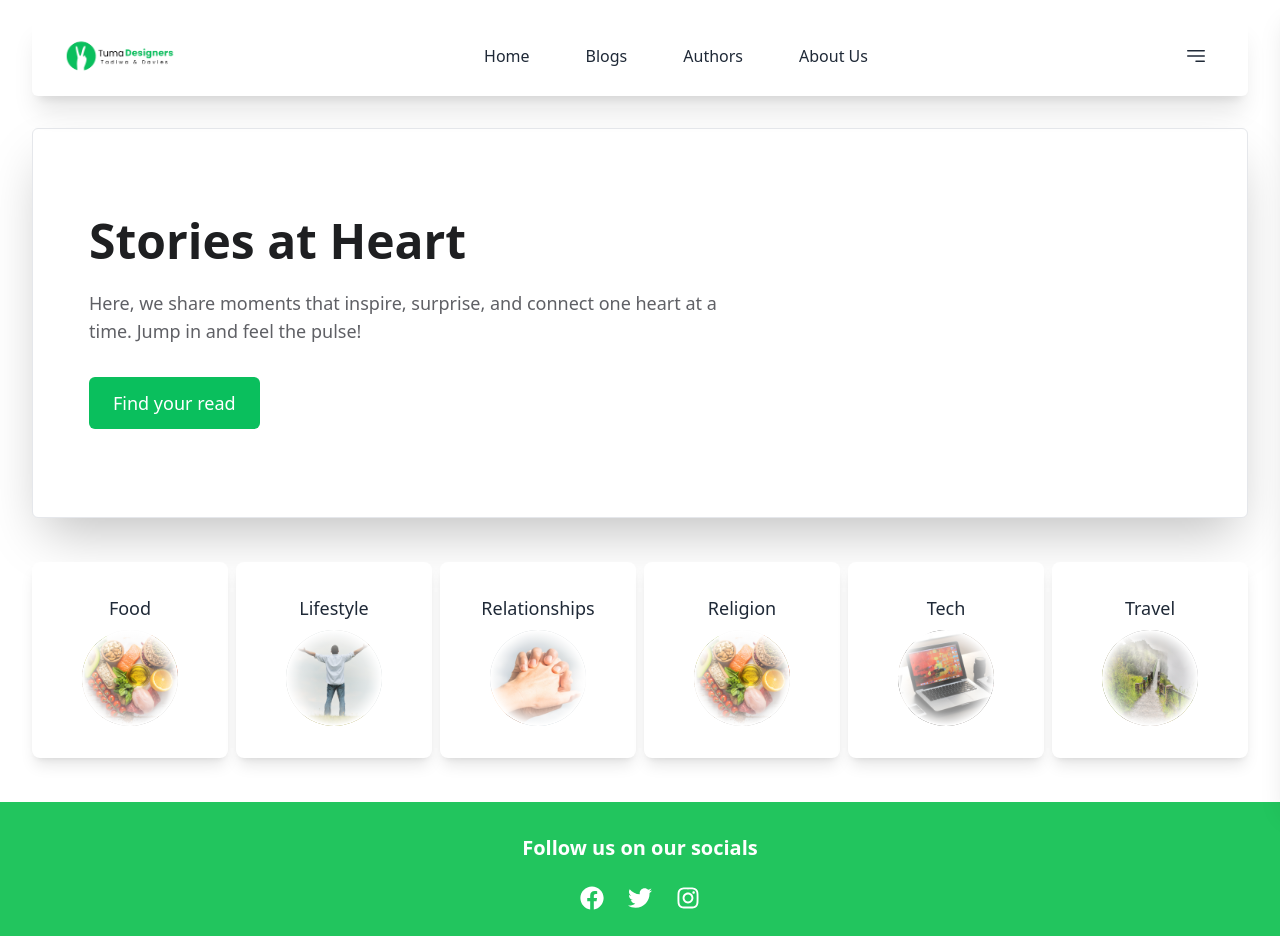
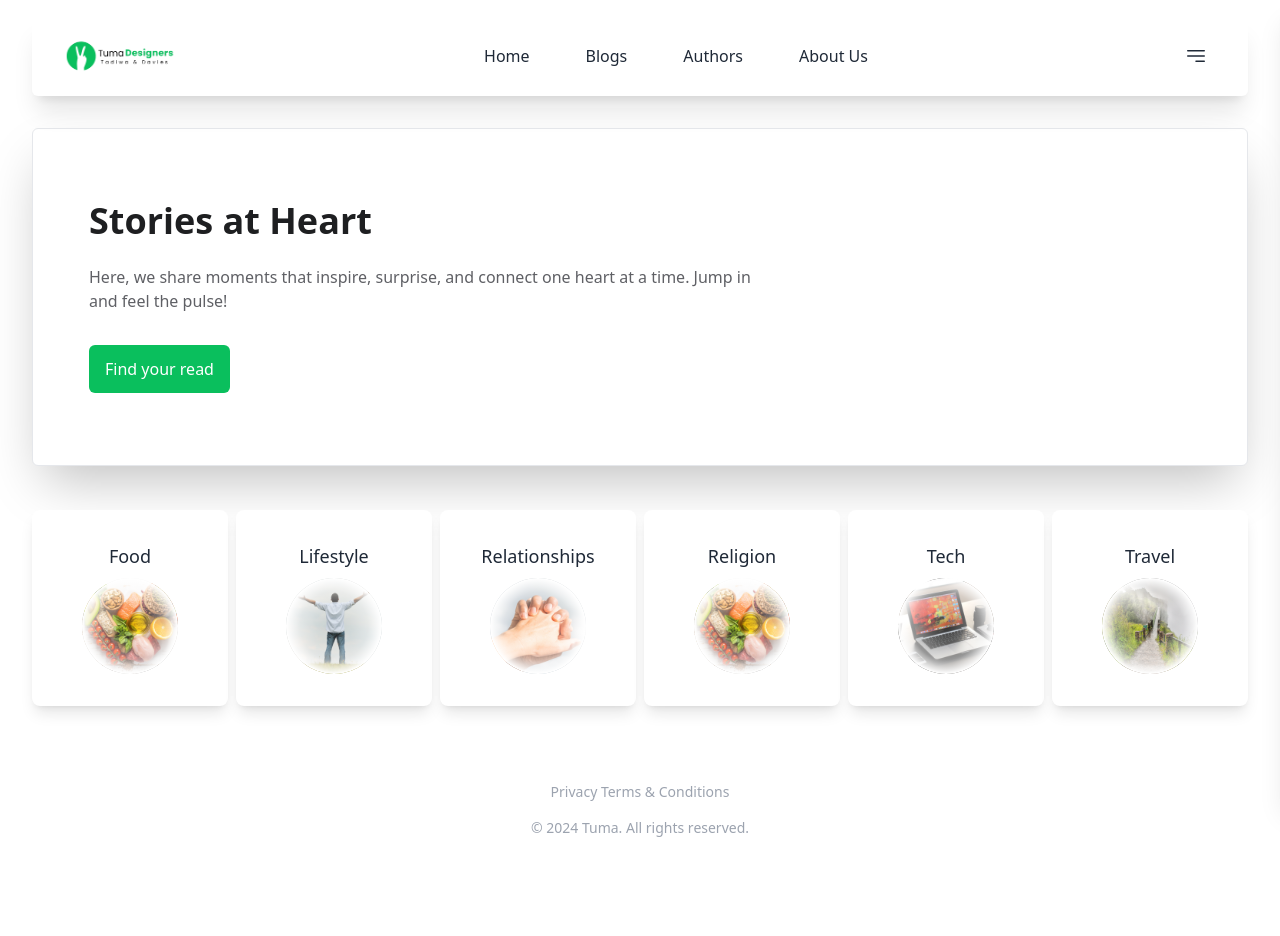
Before and after one commit to davies-villa/tumaBloggers, a React (Vite) app in the folder tumabloggers/: page / in a window 1280 px wide. Shown: the top 936 px of the page. After the commit the page ends 870 px from the top, so only its background shows below. Built offline with nearby package versions, Linux system fonts and the light colour scheme; no server answers.

Commit message:
added a new footer

```diff
--- a/tumabloggers/src/components/Footer.jsx
+++ b/tumabloggers/src/components/Footer.jsx
@@ -1,46 +1,15 @@
 import React from "react";
-import { FaFacebook, FaTwitter, FaInstagram } from "react-icons/fa";
 
 const Footer = () => {
   const currentYear = new Date().getFullYear();
 
   return (
-    <footer className="bg-green-500 text-white p-8 text-center space-y-6">
-      {/* Socials Section */}
-      <h3 className="text-xl font-semibold">Follow us on our socials</h3>
-
-      <div className="flex justify-center space-x-6">
-        {/* Facebook Link */}
-        <a
-          href="https://facebook.com"
-          target="_blank"
-          rel="noopener noreferrer"
-          aria-label="Facebook"
-        >
-          <FaFacebook className="w-6 h-6 hover:text-green-500 transition-colors" />
-        </a>
-        {/* Twitter Link */}
-        <a
-          href="https://twitter.com"
-          target="_blank"
-          rel="noopener noreferrer"
-          aria-label="Twitter"
-        >
-          <FaTwitter className="w-6 h-6 hover:text-green-500 transition-colors" />
-        </a>
-        {/* Instagram Link */}
-        <a
-          href="https://instagram.com"
-          target="_blank"
-          rel="noopener noreferrer"
-          aria-label="Instagram"
-        >
-          <FaInstagram className="w-6 h-6 hover:text-green-500 transition-colors" />
-        </a>
-      </div>
+    <footer className="text-gray-400 p-8 text-center space-y-4">
+      {/* Privacy Terms & Conditions */}
+      <p className="text-sm">Privacy Terms & Conditions</p>
 
       {/* Copyright Section */}
-      <p className="text-sm text-white">
+      <p className="text-sm">
         © {currentYear} Tuma. All rights reserved.
       </p>
     </footer>
--- a/tumabloggers/src/components/Header.jsx
+++ b/tumabloggers/src/components/Header.jsx
@@ -4,14 +4,14 @@ const Header = () => {
   return (
     <header className="relative bg-white w-[95%] border  left-1/2 transform  -translate-x-1/2 rounded-md p-2   text-white shadow-2xl">
       {/* Content Section */}
-      <div className="py-20 px-6 flex justify-start flex-col lg:px-12">
+      <div className="py-16 px-6 flex justify-start flex-col lg:px-12">
         {/* Header Title */}
-        <h1 className="text-5xl font-bold text-main text-left ">
+        <h1 className="text-4xl font-bold text-main text-left ">
           Stories at Heart
         </h1>
 
         {/* Sub-paragraph */}
-        <p className="mt-6 text-lg text-paragraph max-w-2xl text-left">
+        <p className="mt-6 text-md text-paragraph max-w-2xl text-left">
           Here, we share moments that inspire, surprise, and connect one heart at a time.
           Jump in and feel the pulse!
         </p>
@@ -20,7 +20,7 @@ const Header = () => {
         <div className="mt-8 flex justify-start lg:justify-start space-x-4">
           {/* Link to Blogs Page */}
           <Link to="/blogs">
-            <button className="px-6 py-3 bg-background text-white text-lg font-medium rounded-md hover:bg-gray-200 transition">
+            <button className="px-4 py-3 bg-background text-white text-md font-medium rounded-md transition">
               Find your read
             </button>
           </Link>
```
